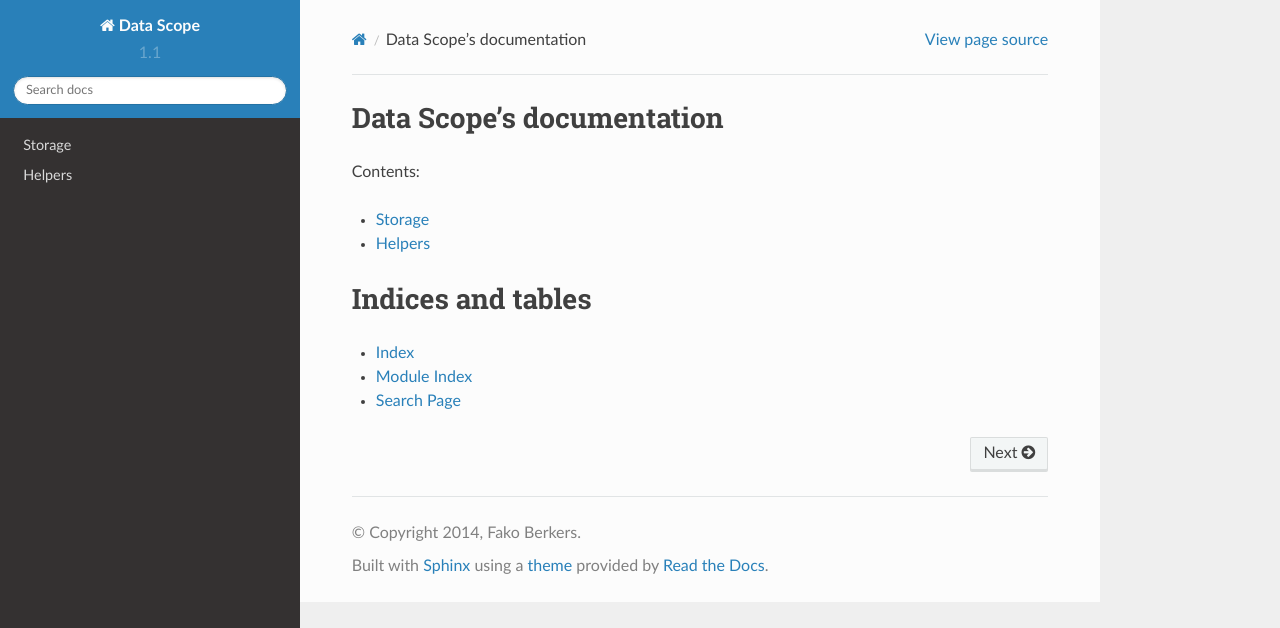
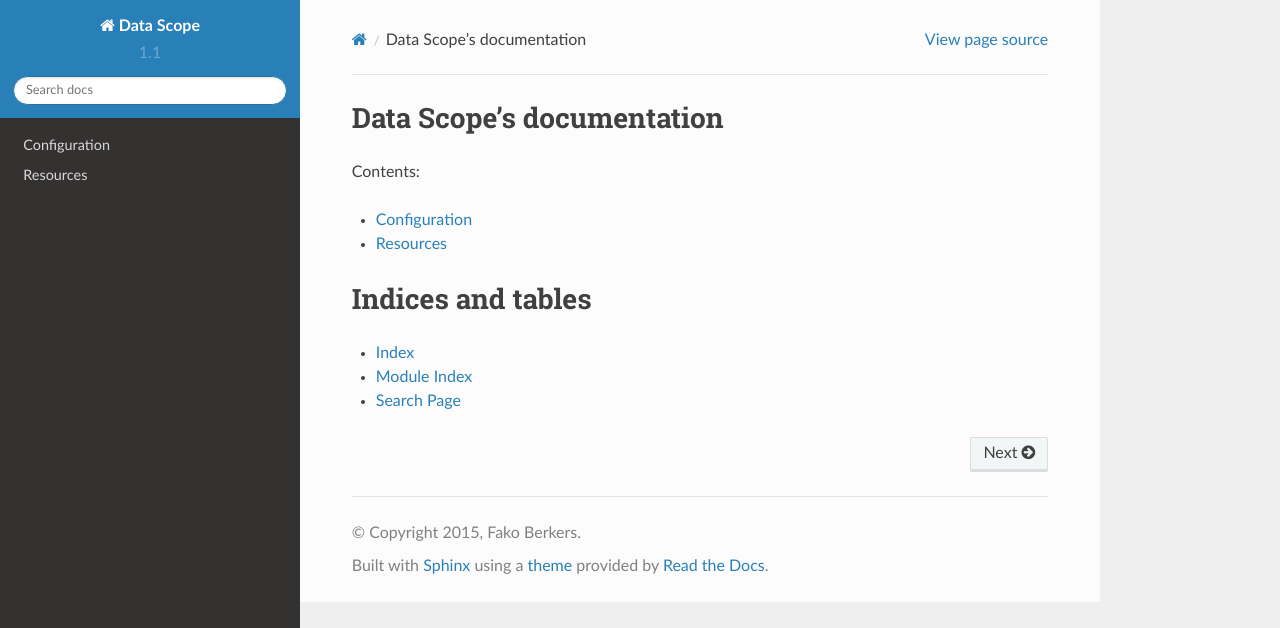
Before and after one commit to fako/datagrowth, a Sphinx documentation site: the page built from docs/index.rst, in a window 1280 px wide. Shown: the top 628 px of the page. Built offline with Sphinx 7.4.7 and the Read the Docs theme 2.0.0, drawn with Linux system fonts in a browser that asks for light colours.

```diff
--- a/docs/conf.py
+++ b/docs/conf.py
@@ -55,7 +55,7 @@ master_doc = 'index'
 
 # General information about the project.
 project = u'Data Scope'
-copyright = u'2014, Fako Berkers'
+copyright = u'2015, Fako Berkers'
 
 # The version info for the project you're documenting, acts as replacement for
 # |version| and |release|, also used in various other places throughout the
--- a/docs/index.rst
+++ b/docs/index.rst
@@ -11,8 +11,8 @@ Contents:
 .. toctree::
    :maxdepth: 2
 
-   storage
-   helpers
+   configuration
+   resources
 
 Indices and tables
 ==================
```
Also changed, not shown: docs/configuration.rst (added, +7 -0 lines), docs/helpers.rst (deleted, +0 -7 lines), docs/resources.rst (added, +7 -0 lines), docs/storage.rst (deleted, +0 -7 lines), requirements.txt (+10 -0 lines), 1 other file.
